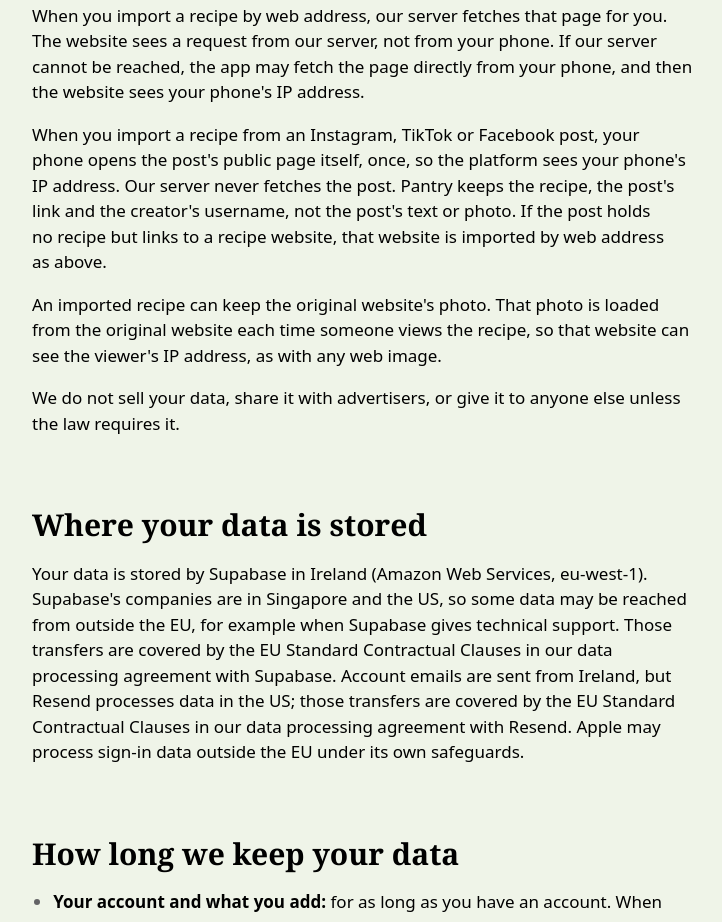
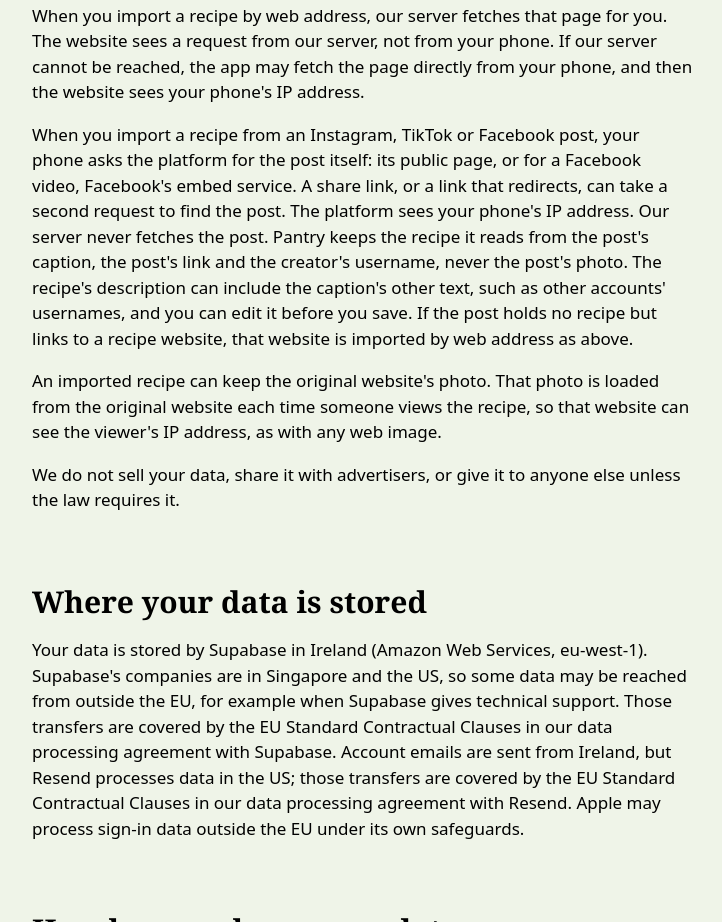
Before and after one commit to darrensill1304/pantry-website, a plain HTML site: page privacy/index.html in a window 1280 px wide. Shown: the part 4960-5882 px from the top of the page, without its empty margins (340-1062 px from the left). Drawn offline with Linux system fonts and the light colour scheme.

Commit message:
docs(privacy): say what a social import fetches and keeps
Regenerated with scripts/build-privacy.sh from darrensill1304/pantry#189 (9a57a2f): Facebook goes through its embed service, a share link or redirect can take a second request, and the recipe's description can hold the caption's other text.

```diff
--- a/privacy/index.html
+++ b/privacy/index.html
@@ -193,7 +193,7 @@
 </ul>
 <h3 id="websites-you-import-from">Websites you import from</h3>
 <p>When you import a recipe by web address, our server fetches that page for you. The website sees a request from our server, not from your phone. If our server cannot be reached, the app may fetch the page directly from your phone, and then the website sees your phone's IP address.</p>
-<p>When you import a recipe from an Instagram, TikTok or Facebook post, your phone opens the post's public page itself, once, so the platform sees your phone's IP address. Our server never fetches the post. Pantry keeps the recipe, the post's link and the creator's username, not the post's text or photo. If the post holds no recipe but links to a recipe website, that website is imported by web address as above.</p>
+<p>When you import a recipe from an Instagram, TikTok or Facebook post, your phone asks the platform for the post itself: its public page, or for a Facebook video, Facebook's embed service. A share link, or a link that redirects, can take a second request to find the post. The platform sees your phone's IP address. Our server never fetches the post. Pantry keeps the recipe it reads from the post's caption, the post's link and the creator's username, never the post's photo. The recipe's description can include the caption's other text, such as other accounts' usernames, and you can edit it before you save. If the post holds no recipe but links to a recipe website, that website is imported by web address as above.</p>
 <p>An imported recipe can keep the original website's photo. That photo is loaded from the original website each time someone views the recipe, so that website can see the viewer's IP address, as with any web image.</p>
 <p>We do not sell your data, share it with advertisers, or give it to anyone else unless the law requires it.</p>
 <h2 id="where-your-data-is-stored">Where your data is stored</h2>
```
